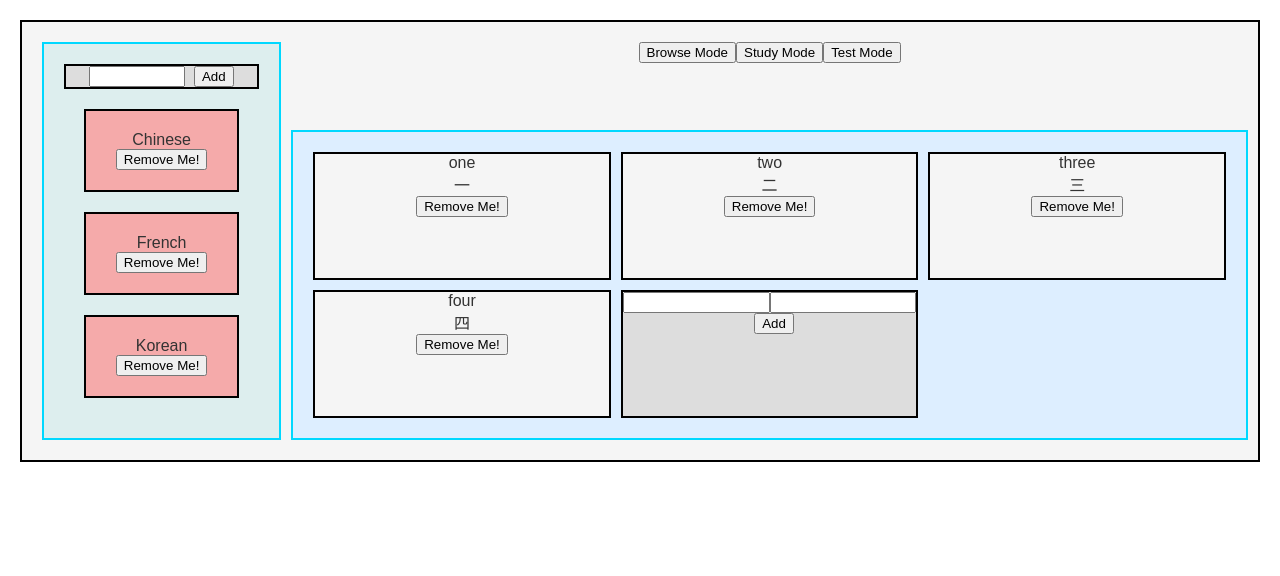
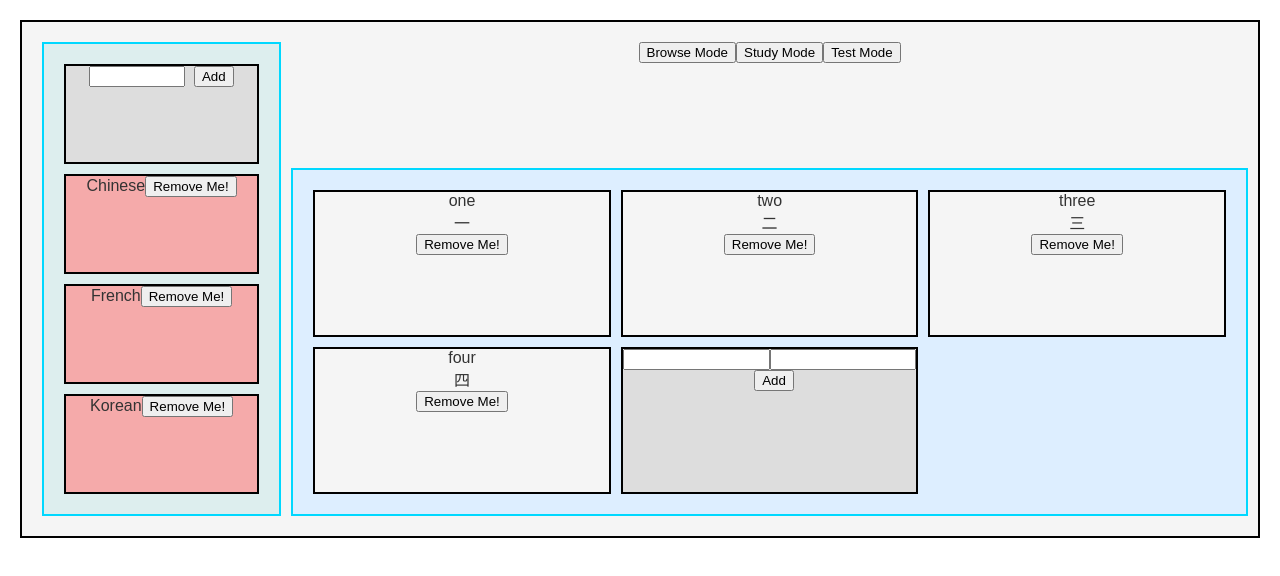
Before and after one commit to yyjoycewoo/VocabMaster, a React (Create React App) app: page / in a window 1280 px wide. Shown: the top 576 px of the page. Built offline with nearby package versions, Linux system fonts and the light colour scheme.

Commit message:
making box width more consistant

```diff
--- a/src/styles/AddItem.css
+++ b/src/styles/AddItem.css
@@ -4,4 +4,5 @@
   border: 2px solid #000;
   background: #DDD;
   text-align: center;
+  width: 100%;
 }
--- a/src/styles/Set.css
+++ b/src/styles/Set.css
@@ -3,6 +3,6 @@
     text-align: center;
     background: #f5aaaa;
     color: #333;
-    margin: 20px;
-    padding: 20px;
+    margin: 0px;
+    padding: 00px;
   }
--- a/src/styles/SetList.css
+++ b/src/styles/SetList.css
@@ -4,4 +4,9 @@
     background: #DDEEEE;
 
     grid-area: setList;
+
+    display: grid;
+    grid-template-columns: repeat(1, 1fr);
+    grid-gap: 10px;
+    grid-auto-rows: minmax(100px, auto);
   }
```
